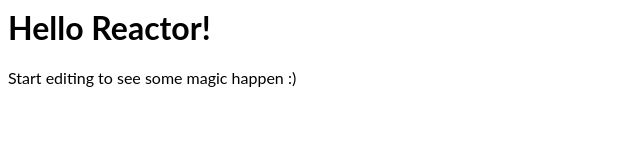
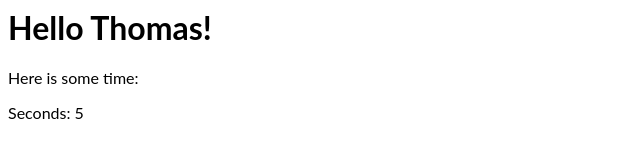
Before and after one commit to thomasfcd/react-2acpmh, a React app: page / in a window 1280 px wide. Shown: the whole page, without its empty margins (0-640 px from the left). Built offline with nearby package versions, Linux system fonts and the light colour scheme.

Commit message:
3 files modified

```diff
--- a/index.html
+++ b/index.html
@@ -1 +1,2 @@
 <div id="root"></div>
+<div id="detail"></div>
--- a/index.js
+++ b/index.js
@@ -7,7 +7,7 @@ class App extends Component {
   constructor() {
     super();
     this.state = {
-      name: 'Reactor'
+      name: 'Thomas'
     };
   }
 
@@ -16,11 +16,43 @@ class App extends Component {
       <div>
         <Hello name={this.state.name} />
         <p>
-          Start editing to see some magic happen :)
+          Here is some time:
         </p>
       </div>
     );
   }
 }
 
+class Timer extends Component {
+  constructor(props) {
+    super(props);
+    this.state = { seconds: 0 };
+
+  }
+   tick() {
+    this.setState(state => ({
+      seconds: state.seconds + 1
+
+    }));
+  }
+
+  componentDidMount() {
+    this.interval = setInterval(() => this.tick(), 1000);
+  }
+
+  componentWillUnmount() {
+    clearInterval(this.interval);
+  }
+
+  render() {
+    return (
+      <div>
+        Seconds: {this.state.seconds}
+
+      </div>
+    );
+  }
+}
+
 render(<App />, document.getElementById('root'));
+render(<Timer />, document.getElementById('detail'));
--- a/style.css
+++ b/style.css
@@ -1,3 +1,6 @@
 h1, p {
   font-family: Lato;
 }
+#detail {
+  font-family: Lato;
+}
```
